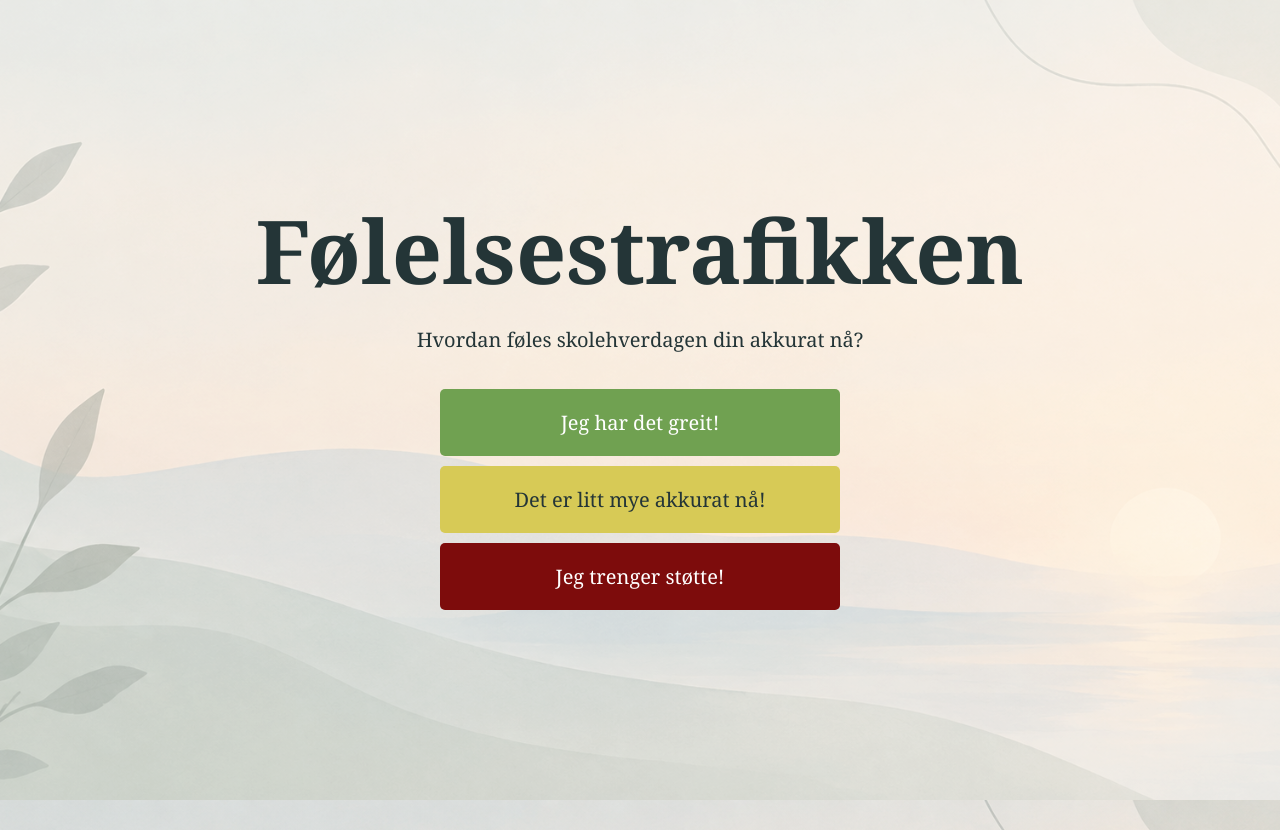
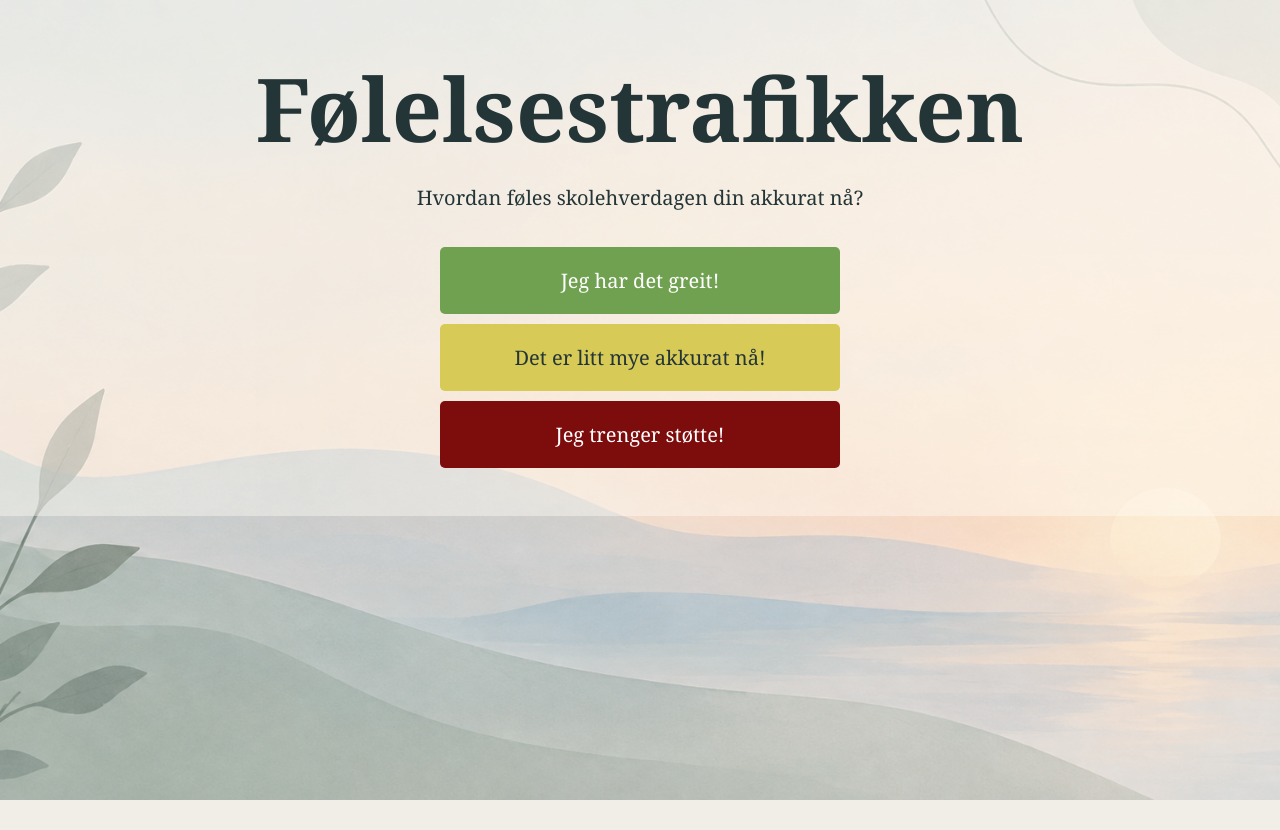
Before and after one commit to mbrauska-bit/folelsestrafikken2, a Node server app: page / in a window 1280 px wide. After the commit the page ends 800 px from the top, so only its background shows below. Run offline with Node 20, Linux system fonts and the light colour scheme; some libraries are stand-ins or nearby versions.

Commit message:
No scrolling down please

```diff
--- a/public/css/index.css
+++ b/public/css/index.css
@@ -29,7 +29,7 @@ body {
 /* MAIN */
 
 main {
-    min-height: 100vh;
+
 
     display: flex;
     flex-direction: column;
@@ -45,7 +45,6 @@ main {
 
     background: rgba(255, 252, 245, 0.42);
 }
-
 
 h1 {
     margin: 0;
```
